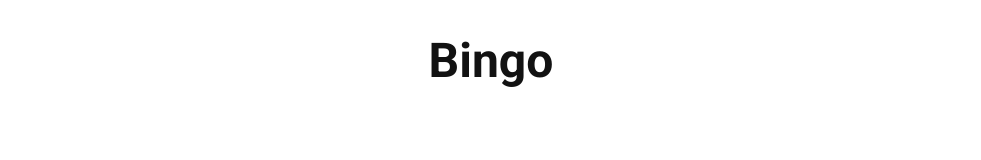
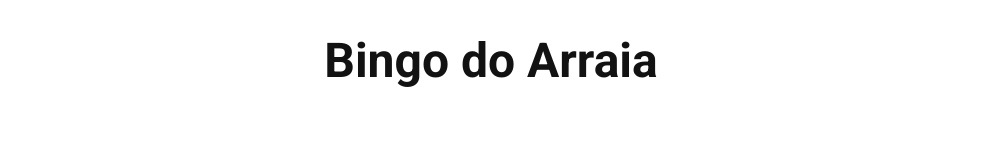
Before and after one commit to joaopaulonsoares/bingo-nextjs, a Next.js app: page / in a window 1280 px wide. Shown: the top 160 px of the page, without its empty margins (149-1130 px from the left). Built offline with nearby package versions, Linux system fonts and the light colour scheme.

Commit message:
Update Bingo name

```diff
--- a/src/settings/index.js
+++ b/src/settings/index.js
@@ -1,3 +1,3 @@
 export const TEXTS = {
-  applicationTitle: "Bingo"
+  applicationTitle: "Bingo do Arraia"
 }
```
Also changed, not shown: 2 other files (tests, documents, lock files or other folders).
